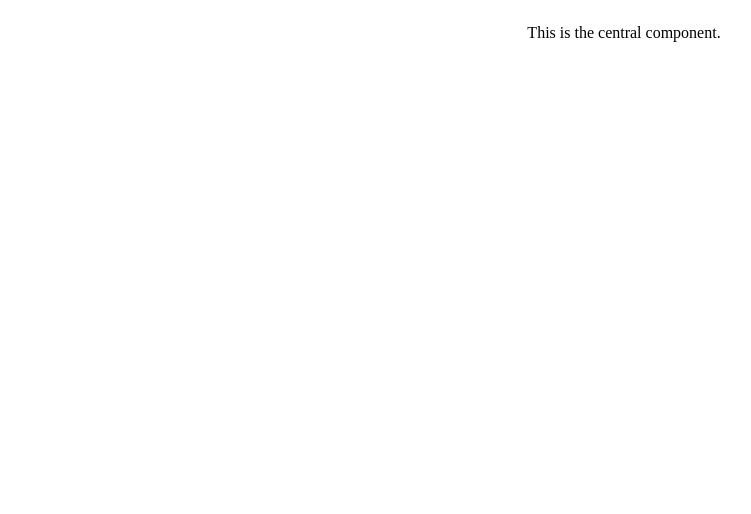
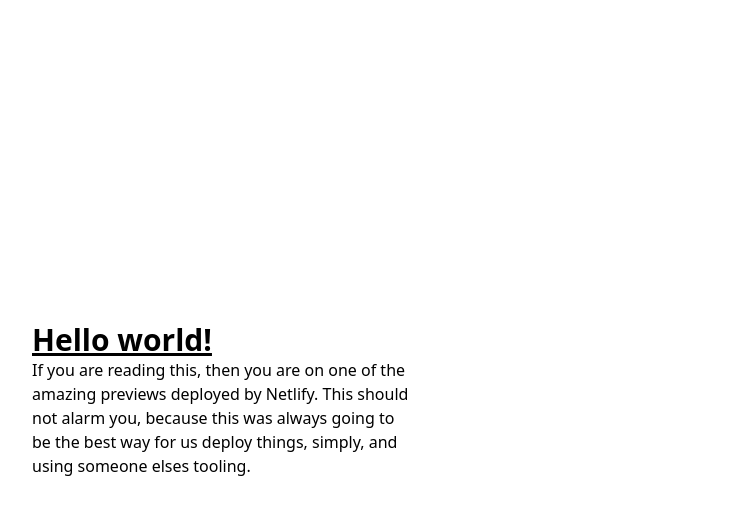
Before and after one commit to simonireilly/deploy-net, a website: page app/index.html in a window 1280 px wide. Shown: the whole page, without its empty margins (16-767 px from the left). Drawn offline with nearby package versions, Linux system fonts and the light colour scheme.

Commit message:
trigger deploy of the new stuff

```diff
--- a/app/index.html
+++ b/app/index.html
@@ -1,18 +1,24 @@
 <!DOCTYPE html>
 <html lang="en">
   <head>
-  <meta charset="UTF-8">
-  <meta http-equiv="X-UA-Compatible" content="IE=edge">
-  <meta name="viewport" content="width=device-width, initial-scale=1.0">
+    <meta charset="UTF-8" />
+    <meta http-equiv="X-UA-Compatible" content="IE=edge" />
+    <meta name="viewport" content="width=device-width, initial-scale=1.0" />
     <title>Document</title>
-  <link rel="stylesheet" href="./style.css" />
+    <script src="https://cdn.tailwindcss.com"></script>
   </head>
   <body>
     <main>
-    <section>
-      <div class="container">
-        <div>
-          <p>This is the central component.</p>
+      <section class="flex items-center h-screen">
+        <div class="px-12">
+          <h1 class="text-3xl font-bold underline">Hello world!</h1>
+          <div class="max-w-sm">
+            <p class="text">
+              If you are reading this, then you are on one of the amazing
+              previews deployed by Netlify. This should not alarm you, because
+              this was always going to be the best way for us deploy things,
+              simply, and using someone elses tooling.
+            </p>
           </div>
         </div>
       </section>
--- a/app/style.css
+++ /dev/null
@@ -1,7 +0,0 @@
-.container {
-  display: flex;
-  flex-direction: column;
-
-  align-items: center;
-  align-self: center;
-}
```
Lines whose indentation alone changed are shown as unchanged.
